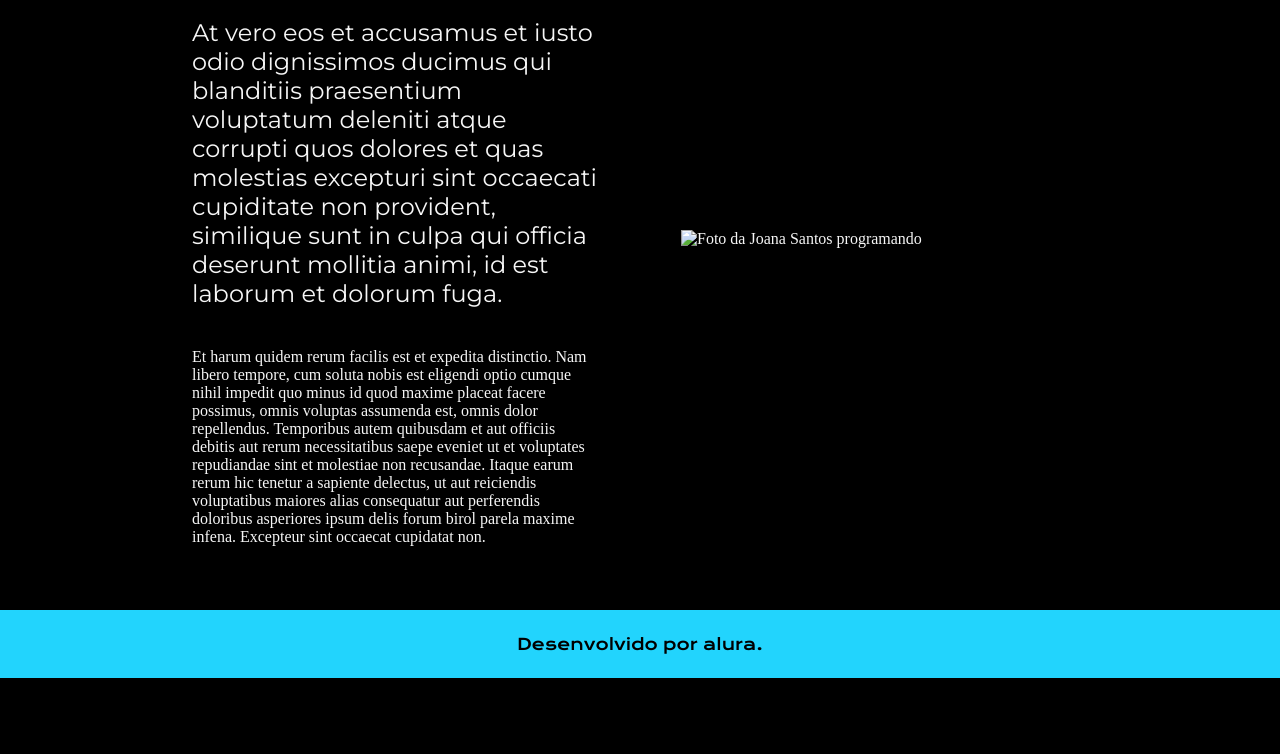
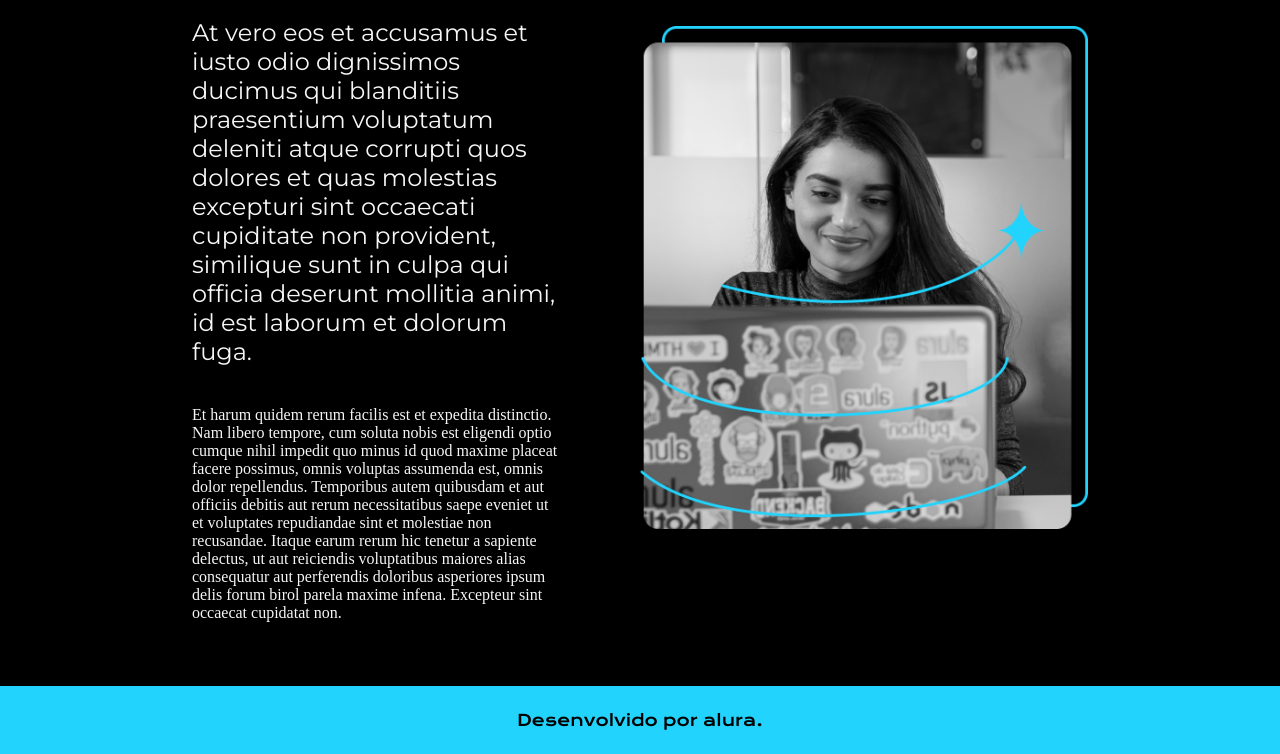
Before and after one commit to Felipe-G-Inacio/portifolio, a plain HTML site: page about.html in a window 1280 px wide. Shown: the part 186-940 px from the top of the page. Before the commit the page ends 864 px from the top, so only its background shows below. Drawn offline with nearby package versions, Linux system fonts and the light colour scheme.

Commit message:
about.html

```diff
--- a/about.html
+++ b/about.html
@@ -33,7 +33,7 @@
                 sapiente delectus, ut aut reiciendis voluptatibus maiores alias consequatur aut perferendis doloribus
                 asperiores ipsum delis forum birol parela maxime infena. Excepteur sint occaecat cupidatat non.</p>
         </section>
-        <img class="apresentacao__imagem" src=./assets/Imagem.png" alt="Foto da Joana Santos programando">
+        <img class="apresentacao__imagem" src="./assets/Imagem.png" alt="Foto da Joana Santos programando">
     </main>
     <footer class="rodape">
         <p>Desenvolvido por alura.</p>
```
